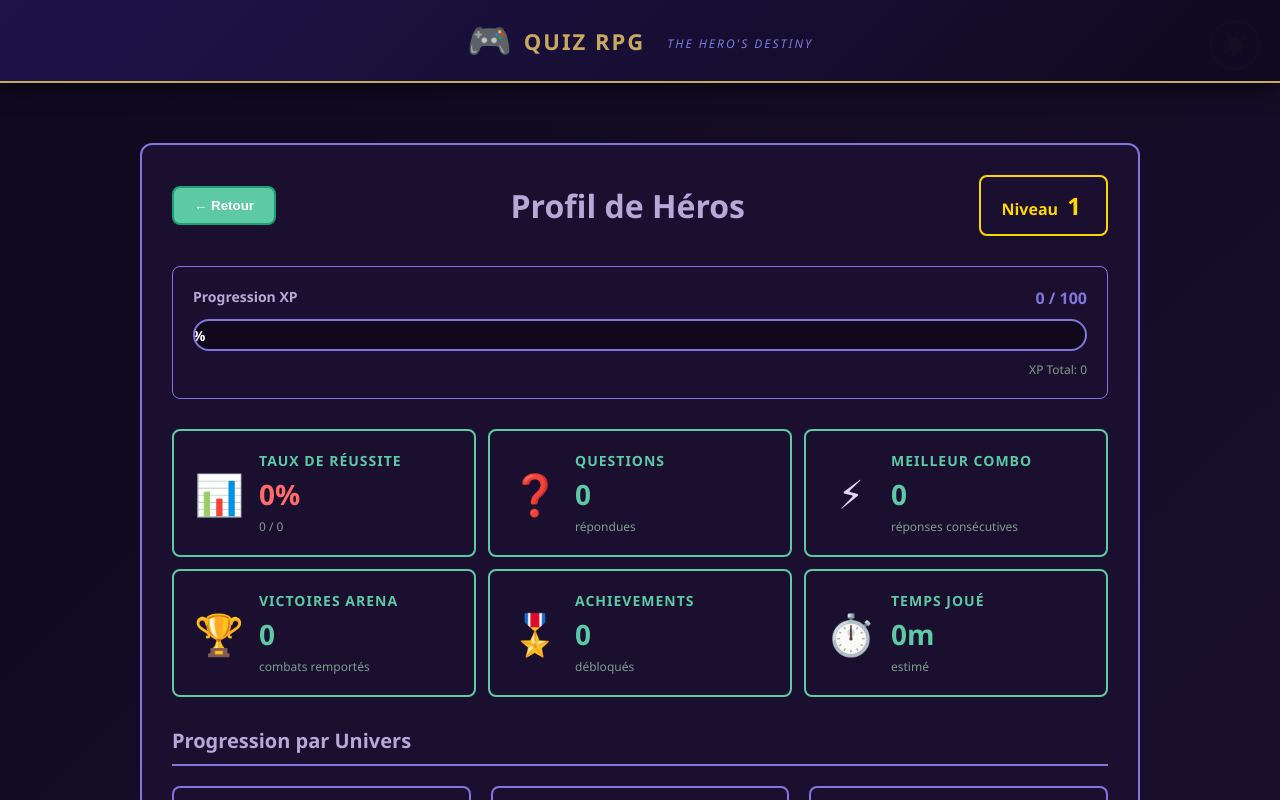
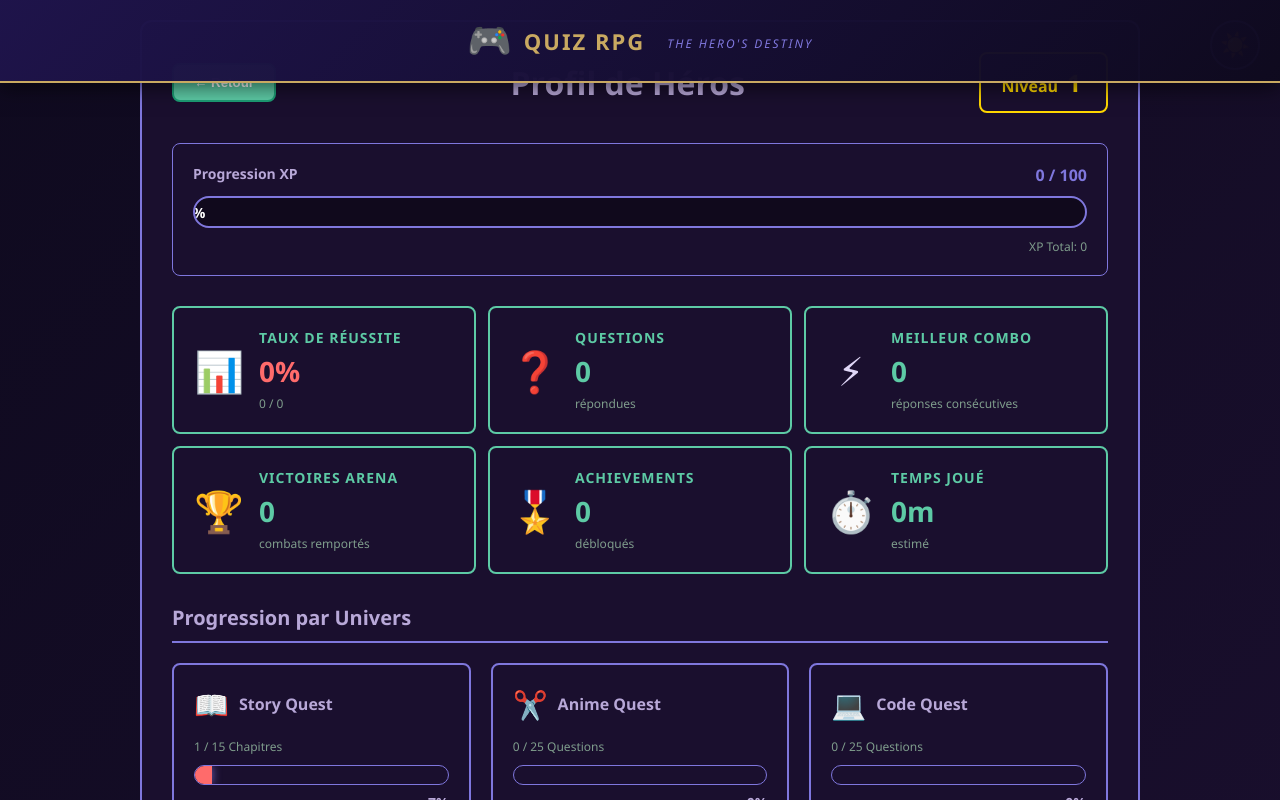
Before and after one commit to LaetitiaBraun/quiz-rpg, a React (Vite) app: page / in a window 1280 px wide. Both pictures are taken after a click on the button "📊 Profil". Shown: the top 800 px of the page. Built offline with nearby package versions, Linux system fonts and the light colour scheme; no server answers.

Commit message:
fix: profile and backup now work from any gameState

```diff
--- a/src/App.jsx
+++ b/src/App.jsx
@@ -381,16 +381,20 @@ export default function App() {
         />
       )}
 
+      {showProfile && (
+        <div style={{ position: 'fixed', inset: 0, zIndex: 500, overflowY: 'auto', background: 'linear-gradient(135deg, #0f0a1f 0%, #1a0f2e 100%)' }}>
+          <ProfileScreen
+            character={character}
+            onBack={() => setShowProfile(false)}
+          />
+        </div>
+      )}
+
       <div style={{ display: 'flex', flexDirection: 'column', justifyContent: 'center', minHeight: '60vh' }}>
       {showLegal ? (
         <LegalScreen
           page={legalPage}
           onBack={() => setShowLegal(false)}
-        />
-      ) : showProfile ? (
-        <ProfileScreen
-          character={character}
-          onBack={() => setShowProfile(false)}
         />
       ) : showBadges ? (
         <BadgesScreen
```
